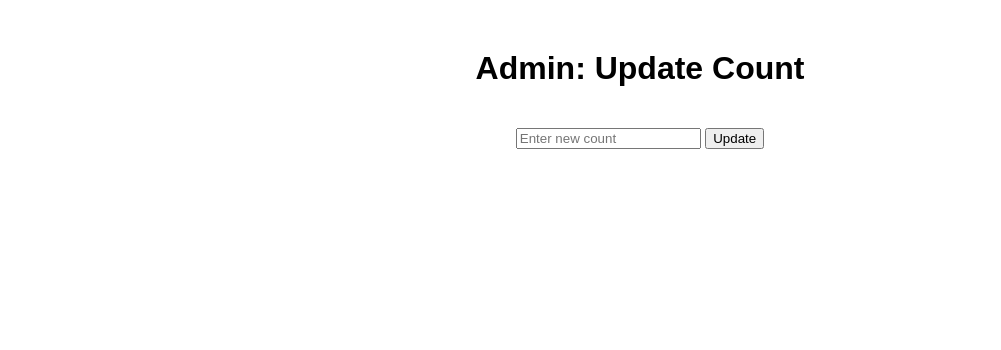
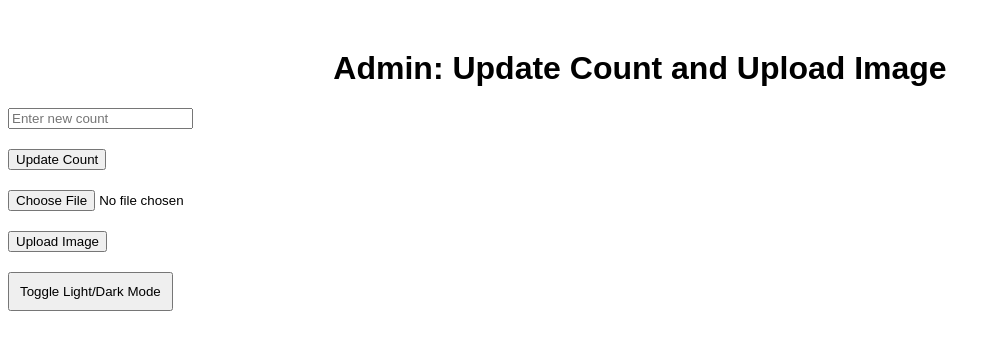
Before and after one commit to IshikDeveloper/ztypecount, a plain HTML site: page admin.html in a window 1280 px wide. Shown: the whole page, without its empty margins (0-1001 px from the left). Drawn offline with Linux system fonts and the light colour scheme.

Commit message:
eee3fsfg

```diff
--- a/admin.html
+++ b/admin.html
@@ -5,21 +5,50 @@
     <meta name="viewport" content="width=device-width, initial-scale=1.0">
     <title>Admin Page</title>
     <style>
-        body { font-family: 'Poppins', sans-serif; text-align: center; margin-top: 50px; }
-        input, button { margin-top: 20px; }
+        body {
+            font-family: 'Poppins', sans-serif;
+            text-align: center;
+            margin-top: 50px;
+            transition: background-color 0.3s, color 0.3s;
+        }
+        input, button {
+            margin-top: 20px;
+            display: block;
+        }
+        .dark-mode {
+            background-color: #333;
+            color: #fff;
+        }
+        .light-mode {
+            background-color: #fff;
+            color: #000;
+        }
+        #toggleButton {
+            margin-top: 20px;
+            padding: 10px;
+            cursor: pointer;
+        }
     </style>
 </head>
 <body>
-    <h1>Admin: Update Count</h1>
+    <h1>Admin: Update Count and Upload Image</h1>
     <input type="number" id="newCount" placeholder="Enter new count">
-    <button onclick="updateCount()">Update</button>
+    <button onclick="updateCount()">Update Count</button>
+    <input type="file" id="imageUpload" accept="image/*">
+    <button onclick="uploadImage()">Upload Image</button>
+    <button id="toggleButton" onclick="toggleTheme()">Toggle Light/Dark Mode</button>
 
     <script>
+        const hardcodedEncodedPassword = 'eHh4Z2xvYmdsb2dhZ2FsYWI='; // Base64 for "xxxglobglogagalab"
+
+        function base64Encode(input) {
+            return btoa(input);
+        }
+
         function updateCount() {
             const newCount = document.getElementById('newCount').value;
             const enteredCode = prompt('Enter the secret code:');
-            const encodedEnteredCode = btoa(enteredCode);
-            const hardcodedEncodedPassword = 'eHh4Z2xvYmdsb2dhZ2FsYWI='; // Base64 for "hidden"
+            const encodedEnteredCode = base64Encode(enteredCode);
 
             if (encodedEnteredCode === hardcodedEncodedPassword) {
                 localStorage.setItem('count', newCount);
@@ -28,6 +57,47 @@
                 alert('Unauthorized');
             }
         }
+
+        function uploadImage() {
+            const enteredCode = prompt('Enter the secret code:');
+            const encodedEnteredCode = base64Encode(enteredCode);
+
+            if (encodedEnteredCode === hardcodedEncodedPassword) {
+                const fileInput = document.getElementById('imageUpload');
+                const file = fileInput.files[0];
+
+                if (file) {
+                    const reader = new FileReader();
+                    reader.onloadend = function () {
+                        localStorage.setItem('proofImage', reader.result);
+                        alert('Image uploaded successfully');
+                    };
+                    reader.readAsDataURL(file);
+                } else {
+                    alert('Please select an image to upload.');
+                }
+            } else {
+                alert('Unauthorized');
+            }
+        }
+
+        function setTheme(theme) {
+            document.body.className = theme;
+            localStorage.setItem('theme', theme);
+        }
+
+        function toggleTheme() {
+            const currentTheme = localStorage.getItem('theme') || 'light-mode';
+            const newTheme = currentTheme === 'light-mode' ? 'dark-mode' : 'light-mode';
+            setTheme(newTheme);
+        }
+
+        function loadTheme() {
+            const savedTheme = localStorage.getItem('theme') || 'light-mode';
+            setTheme(savedTheme);
+        }
+
+        loadTheme(); // Load saved theme
     </script>
 </body>
 </html>
```
Also changed, not shown: index.html (+59 -5 lines).
